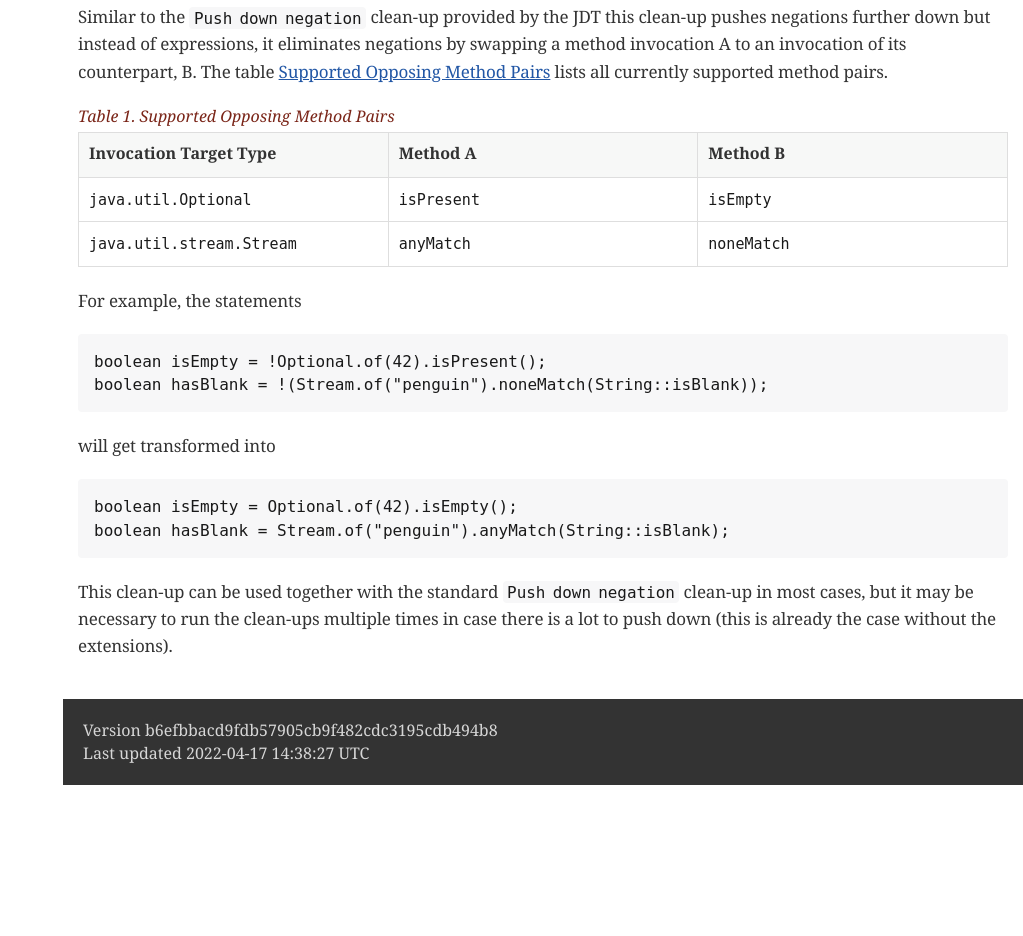
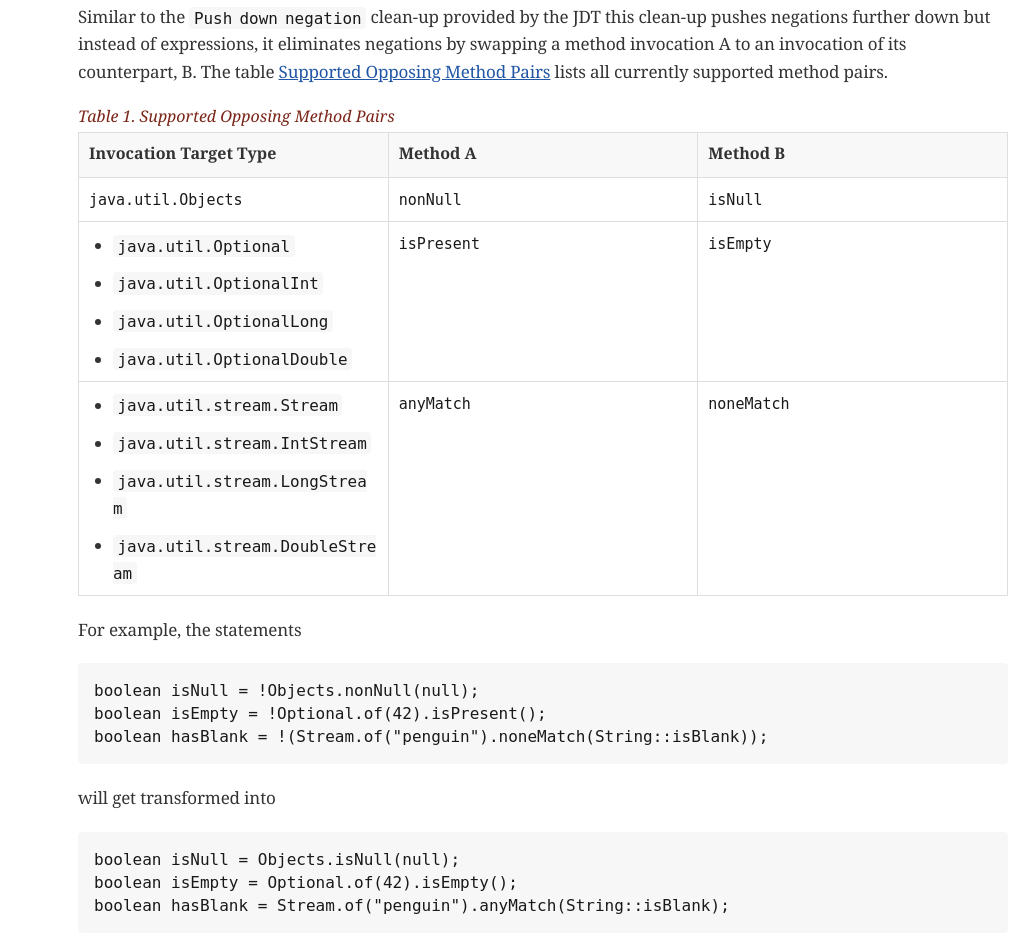
Before and after one commit to MaisiKoleni/eclipse-extensions, a plain HTML site: page index.html in a window 1280 px wide. Shown: the part 938-1874 px from the top of the page, without its empty margins (257-1280 px from the left). Before the commit the page ends 1723 px from the top, so only its background shows below. Drawn offline with nearby package versions, Linux system fonts and the light colour scheme; a web font is replaced by a local one.

Commit message:
deploy: 2c1c74782db01d036d1d38751fc08dd7aa949dca

```diff
--- a/index.html
+++ b/index.html
@@ -445,8 +445,8 @@ body.book #toc,body.book #preamble,body.book h1.sect0,body.book .sect1>h2{page-b
 <h1>Eclipse Extensions</h1>
 <div class="details">
 <span id="author" class="author">Christian Femers</span><br>
-<span id="revnumber">version b6efbbacd9fdb57905cb9f482cdc3195cdb494b8,</span>
-<span id="revdate">2022-04-17 16:36:57 +0200</span>
+<span id="revnumber">version 2c1c74782db01d036d1d38751fc08dd7aa949dca,</span>
+<span id="revdate">2022-04-17 17:56:46 +0200</span>
 </div>
 <div id="toc" class="toc2">
 <div id="toctitle">Table of Contents</div>
@@ -551,12 +551,47 @@ supported method pairs.</p>
 </thead>
 <tbody>
 <tr>
-<td class="tableblock halign-left valign-top"><p class="tableblock"><code>java.util.Optional</code></p></td>
+<td class="tableblock halign-left valign-top"><p class="tableblock"><code>java.util.Objects</code></p></td>
+<td class="tableblock halign-left valign-top"><p class="tableblock"><code>nonNull</code></p></td>
+<td class="tableblock halign-left valign-top"><p class="tableblock"><code>isNull</code></p></td>
+</tr>
+<tr>
+<td class="tableblock halign-left valign-top"><div class="content"><div class="ulist">
+<ul>
+<li>
+<p><code>java.util.Optional</code></p>
+</li>
+<li>
+<p><code>java.util.OptionalInt</code></p>
+</li>
+<li>
+<p><code>java.util.OptionalLong</code></p>
+</li>
+<li>
+<p><code>java.util.OptionalDouble</code></p>
+</li>
+</ul>
+</div></div></td>
 <td class="tableblock halign-left valign-top"><p class="tableblock"><code>isPresent</code></p></td>
 <td class="tableblock halign-left valign-top"><p class="tableblock"><code>isEmpty</code></p></td>
 </tr>
 <tr>
-<td class="tableblock halign-left valign-top"><p class="tableblock"><code>java.util.stream.Stream</code></p></td>
+<td class="tableblock halign-left valign-top"><div class="content"><div class="ulist">
+<ul>
+<li>
+<p><code>java.util.stream.Stream</code></p>
+</li>
+<li>
+<p><code>java.util.stream.IntStream</code></p>
+</li>
+<li>
+<p><code>java.util.stream.LongStream</code></p>
+</li>
+<li>
+<p><code>java.util.stream.DoubleStream</code></p>
+</li>
+</ul>
+</div></div></td>
 <td class="tableblock halign-left valign-top"><p class="tableblock"><code>anyMatch</code></p></td>
 <td class="tableblock halign-left valign-top"><p class="tableblock"><code>noneMatch</code></p></td>
 </tr>
@@ -567,7 +602,8 @@ supported method pairs.</p>
 </div>
 <div class="listingblock">
 <div class="content">
-<pre class="highlight"><code class="language-java" data-lang="java">boolean isEmpty = !Optional.of(42).isPresent();
+<pre class="highlight"><code class="language-java" data-lang="java">boolean isNull = !Objects.nonNull(null);
+boolean isEmpty = !Optional.of(42).isPresent();
 boolean hasBlank = !(Stream.of("penguin").noneMatch(String::isBlank));</code></pre>
 </div>
 </div>
@@ -576,7 +612,8 @@ boolean hasBlank = !(Stream.of("penguin").noneMatch(String::isBlank));</code></p
 </div>
 <div class="listingblock">
 <div class="content">
-<pre class="highlight"><code class="language-java" data-lang="java">boolean isEmpty = Optional.of(42).isEmpty();
+<pre class="highlight"><code class="language-java" data-lang="java">boolean isNull = Objects.isNull(null);
+boolean isEmpty = Optional.of(42).isEmpty();
 boolean hasBlank = Stream.of("penguin").anyMatch(String::isBlank);</code></pre>
 </div>
 </div>
@@ -594,8 +631,8 @@ without the extensions).</p>
 </div>
 <div id="footer">
 <div id="footer-text">
-Version b6efbbacd9fdb57905cb9f482cdc3195cdb494b8<br>
-Last updated 2022-04-17 14:38:27 UTC
+Version 2c1c74782db01d036d1d38751fc08dd7aa949dca<br>
+Last updated 2022-04-17 15:58:07 UTC
 </div>
 </div>
 </body>
```
Also changed, not shown: 9 other files.
